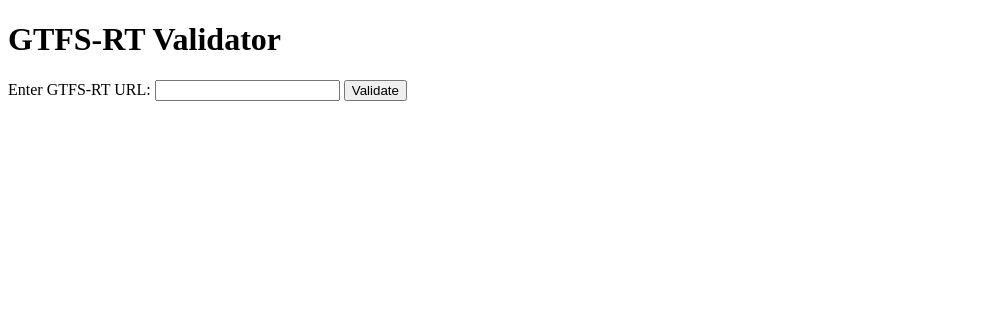
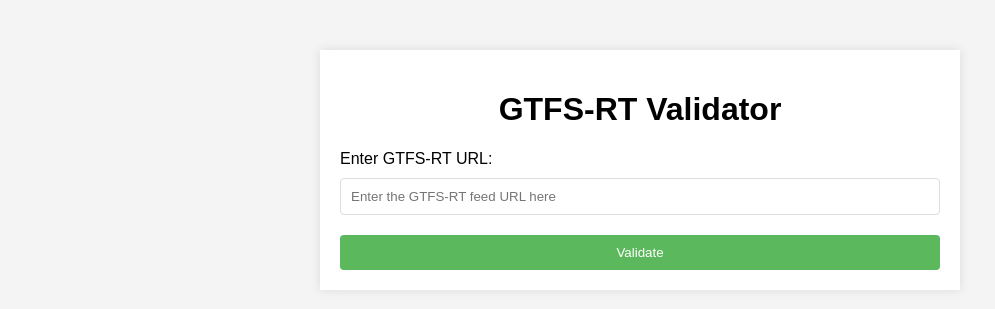
Before and after one commit to Amaury-DB/GTFS-RT_Validator, a Flask app: page / in a window 1280 px wide. Shown: the top 309 px of the page, without its empty margins (0-995 px from the left). Run offline with Flask 3, Linux system fonts and the light colour scheme.

Commit message:
Web GUI and requirements.txt
Add an web GUI and requirements.txt for a quicker deployement

```diff
--- a/app.py
+++ b/app.py
@@ -38,4 +38,4 @@ def validate():
     return jsonify(result)
 
 if __name__ == '__main__':
-    app.run(debug=True)
+    app.run(host='0.0.0.0', port=80)
--- /dev/null
+++ b/requirements.txt
@@ -0,0 +1,3 @@
+Flask==2.3.2
+validators==0.20.0
+protobuf==4.23.4
--- a/static/style.css
+++ b/static/style.css
@@ -0,0 +1,57 @@
+body {
+    font-family: Arial, sans-serif;
+    background-color: #f4f4f4;
+    margin: 0;
+    padding: 0;
+}
+
+.container {
+    max-width: 600px;
+    margin: 50px auto;
+    background: #fff;
+    padding: 20px;
+    box-shadow: 0 0 10px rgba(0, 0, 0, 0.1);
+}
+
+h1 {
+    text-align: center;
+}
+
+form {
+    display: flex;
+    flex-direction: column;
+}
+
+label {
+    margin-bottom: 10px;
+}
+
+input[type="text"] {
+    padding: 10px;
+    margin-bottom: 20px;
+    border: 1px solid #ddd;
+    border-radius: 4px;
+}
+
+button {
+    padding: 10px;
+    background-color: #5cb85c;
+    color: #fff;
+    border: none;
+    border-radius: 4px;
+    cursor: pointer;
+}
+
+button:hover {
+    background-color: #4cae4c;
+}
+
+.success {
+    color: green;
+    font-weight: bold;
+}
+
+.error {
+    color: red;
+    font-weight: bold;
+}
--- a/templates/index.html
+++ b/templates/index.html
@@ -11,7 +11,7 @@
         <h1>GTFS-RT Validator</h1>
         <form id="gtfs-form">
             <label for="url">Enter GTFS-RT URL:</label>
-            <input type="text" id="url" name="url" required>
+            <input type="text" id="url" name="url" placeholder="Enter the GTFS-RT feed URL here" required>
             <button type="submit">Validate</button>
         </form>
         <div id="result"></div>
```
Also changed, not shown: README.md.
